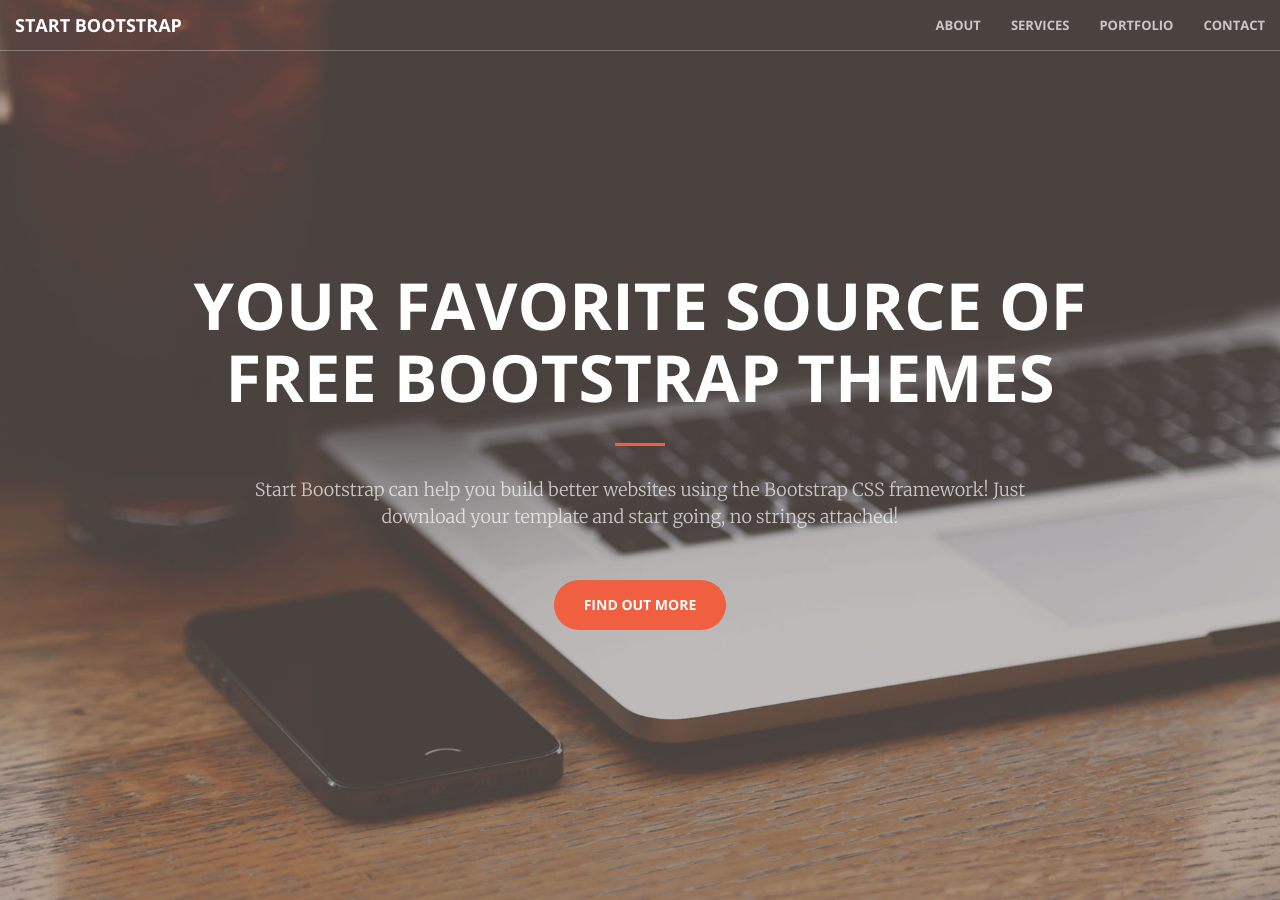
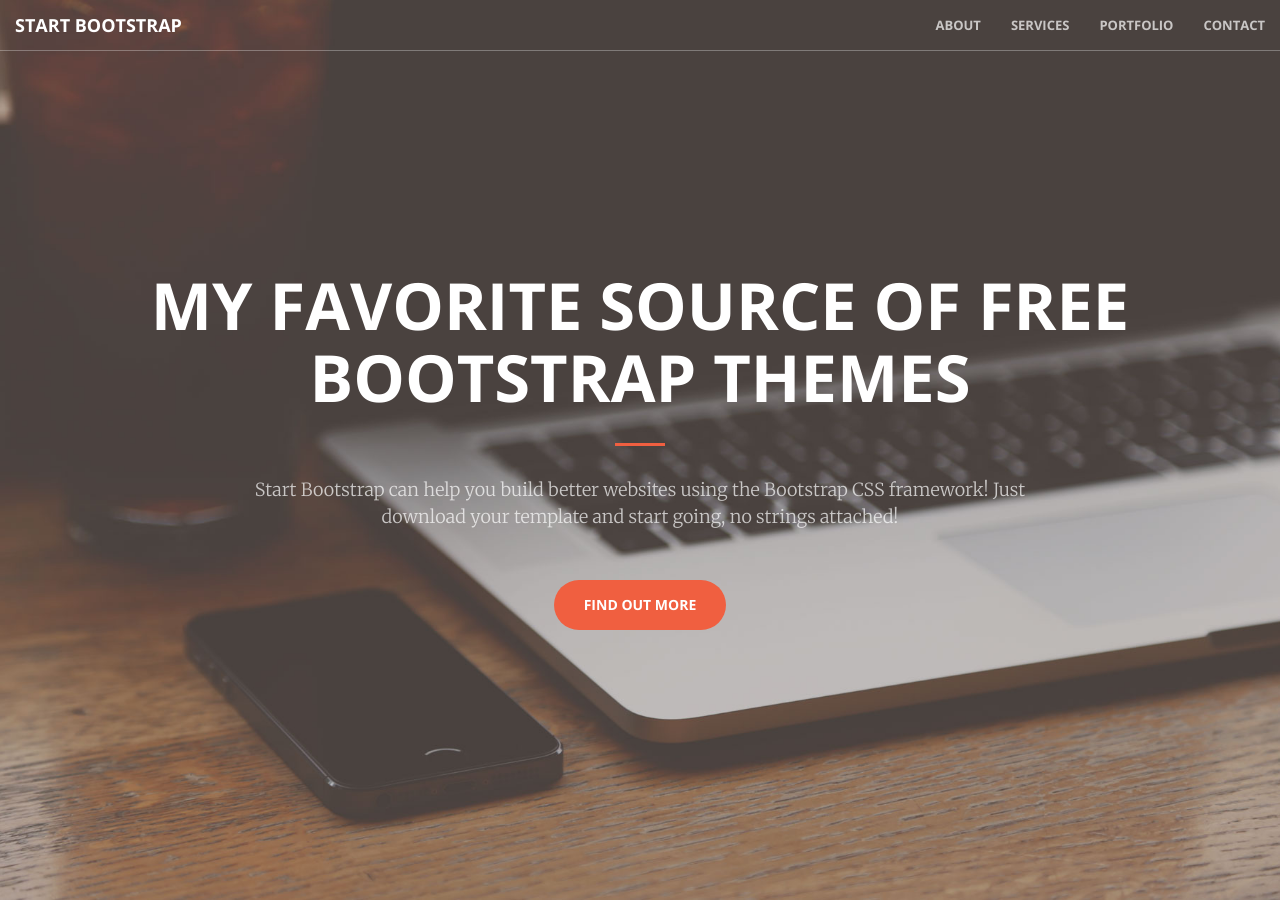
Before and after one commit to APikielny/Old-website-2015-, a Jekyll site: the page built from index.html, in a window 1280 px wide. Built offline with Jekyll 4.4.1, drawn with Linux system fonts in a browser that asks for light colours.

Commit message:
Updated 'index.html' via CloudCannon

```diff
--- a/index.html
+++ b/index.html
@@ -6,8 +6,8 @@
 <header>
   <div class="header-content">
     <div class="header-content-inner">
-      <h1 class="editable">Your Favorite Source of Free Bootstrap Themes</h1>
-      <hr>
+      <h1 class="editable">My Favorite Source of Free Bootstrap Themes</h1>
+      <hr />
       <p>Start Bootstrap can help you build better websites using the Bootstrap CSS framework! Just download your template and start going, no strings attached!</p>
       <a href="#about" class="btn btn-primary btn-xl page-scroll">Find Out More</a>
     </div>
```
